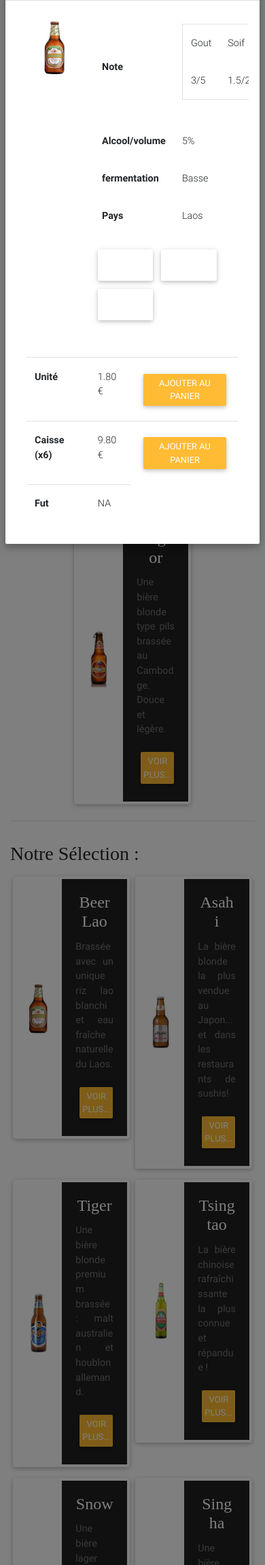
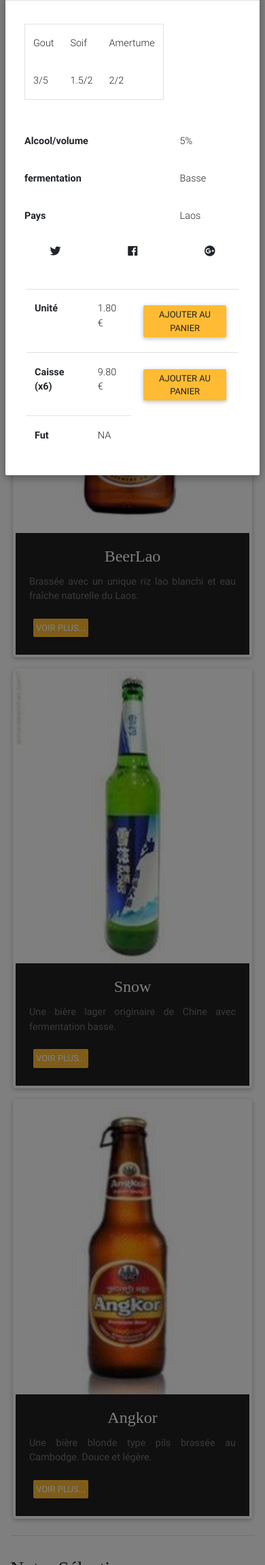
Before and after one commit to Allmytc/Projet-1-Wild-Beer, a PHP site: page /cat/asia.php in a window 390 px wide, after a click on "VOIR PLUS...". Shown: the part 76-2378 px from the top of the page at 68% size. Run offline with PHP 8.4, Linux system fonts and the light colour scheme.

Commit message:
responsive on card

```diff
--- a/asset/includes/card.php
+++ b/asset/includes/card.php
@@ -1,10 +1,10 @@
-<div class="col-6 col-md-4 col-lg-3 px-1 py-2 ">
+<div class="col-12 col-md-4 col-lg-3 px-1 py-2 ">
   <div class="card p-1">
     <div class="row m-0">
-      <div class="col-sm-12  col-5 px-0 d-flex align-items-center">
+      <div class="col-sm-12   px-0 d-flex align-items-center">
         <img class="card-img-top" src="<?=$biere[1]?>" alt="image de <?=$biere[0]?>">
       </div>
-      <div class="card-body  col-sm-12  col-7 bg-dark text-white">
+      <div class="card-body  col-sm-12  bg-dark text-white">
         <h4 class="card-title  text-center  "><?=$biere[0]?></h4>
         <p class="card-text text-justify"><?=$biere[2]?></p>
         <button type="button" name="button" class="btn btn-warning p-1" data-toggle="modal" data-target="#<?=str_replace(" ", "_",$biere[0])?>">Voir plus...</button>
@@ -34,15 +34,14 @@
          <!-- CORPS DU POP UP  -->
          <div class="container-fluid">
            <div class="row">
-             <div class="col-lg-4 col-md-4 col-sm-4 col-4">
+             <div class="col-lg-4 col-md-4 col-sm-4 col-12 d-none d-lg-block">
                <!--  IMAGE DANS LE POPUP -->
                <img class="card-img-top tom-image" src="<?=$biere[1]?>" alt="image de <?=$biere[0]?>">
              </div>
-             <div class="col-lg-8 col-md-8 col-sm-8 col-8">
+             <div class="col-lg-8 col-md-8 col-sm-8 col-12">
                <div class="row">
                  <table class="table table-borderless table-responsive">
                    <tr>
-                     <td class="align-middle font-weight-bold">Note</td>
                      <td>
                        <table class="table table-bordered">
                          <!-- TABLEAU GOUT/SOIF  -->
@@ -73,11 +72,11 @@
                    </tr>
                  </table>
                </div>
-               <div class="row">
+               <div class="row d-flex justify-content-around">
                  <!-- BOUTON RESEAU SOCIAUX  -->
-                 <button class="btn"><i class="fa fa-twitter"></i></button>
-                 <button class="btn"><i class="fa fa-facebook"></i></button>
-                 <button class="btn"><i class="fa fa-google-plus"></i></button>
+                 <i class="fab fa-twitter"></i>
+                 <i class="fab fa-facebook"></i>
+                 <i class="fab fa-google-plus"></i>
                </div>
              </div>
            </div>
@@ -89,18 +88,18 @@
                  <tr>
                    <td class="font-weight-bold">Unité</td>
                    <td><?=$biere[3]?> €</td>
-                   <td> <button type="button" class="btn btn-warning p-1" name="button">Ajouter au Panier</button> </td>
+                   <td> <button type="button" class="btn btn-warning text-dark p-1" name="button">Ajouter au Panier</button> </td>
                  </tr>
                  <tr>
                    <td class="font-weight-bold">Caisse (x6)</td>
                    <td><?=$biere[9]?> €</td>
-                   <td> <button type="button" class="btn btn-warning p-1" name="button">Ajouter au Panier</button> </td>
+                   <td> <button type="button" class="btn btn-warning text-dark p-1" name="button">Ajouter au Panier</button> </td>
                  </tr>
                  <tr>
                    <td class="font-weight-bold">Fut</td>
                    <td><?=$biere[10]?></td>
                    <?php if ($biere[10] != "NA"): ?>
-                     <td> <button type="button" class="btn btn-warning p-1" name="button">Ajouter au Panier</button> </td>
+                     <td> <button type="button" class="btn btn-warning text-dark p-1" name="button">Ajouter au Panier</button> </td>
                    <?php endif; ?>
                  </tr>
                </table>
--- a/asset/includes/topVenteCat.php
+++ b/asset/includes/topVenteCat.php
@@ -2,7 +2,7 @@
   <h3> Les meilleures ventes du mois</h3>
   <?php
   $rand= array_rand($myBeers, 3);
-  $sliderArray[O] = $myBeers[$rand[0]];
+  $sliderArray[0] = $myBeers[$rand[0]];
   $sliderArray[1] = $myBeers[$rand[1]];
   $sliderArray[2] = $myBeers[$rand[2]];?>
   <div class="container">
```
